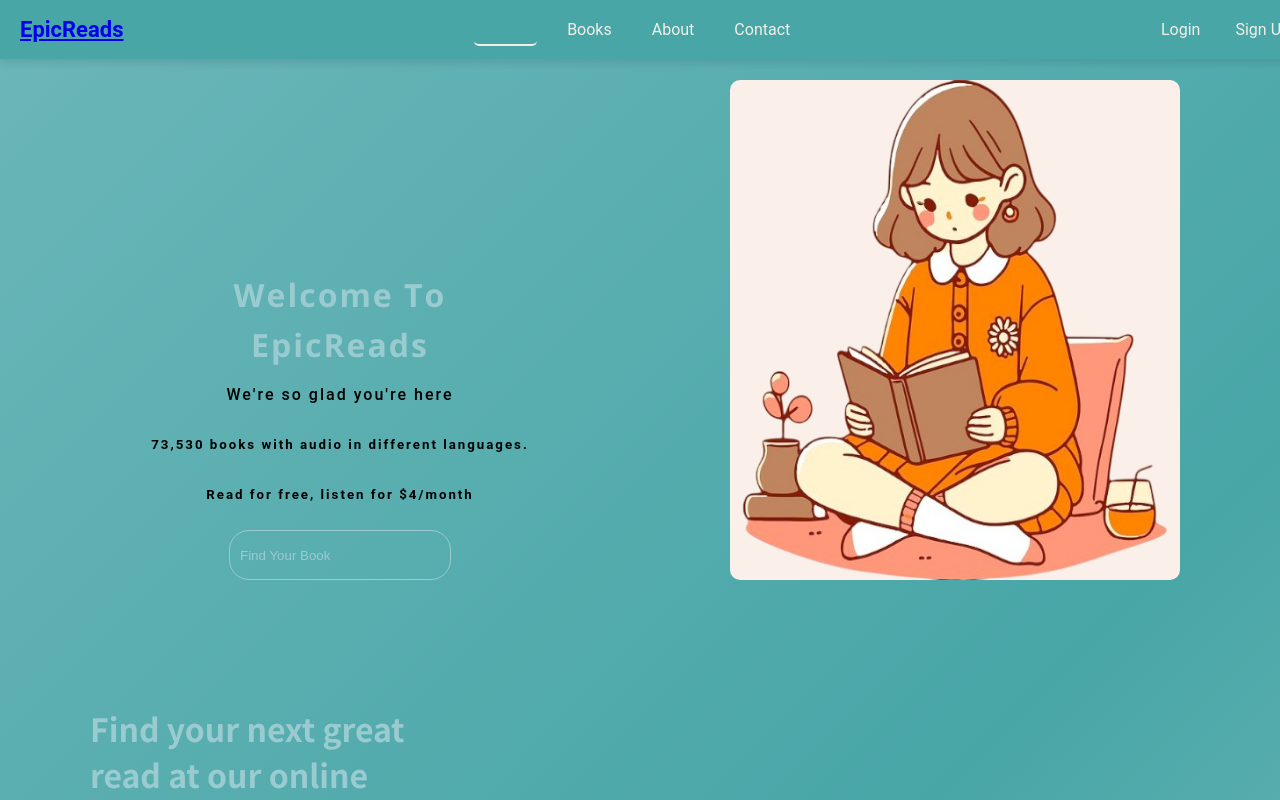
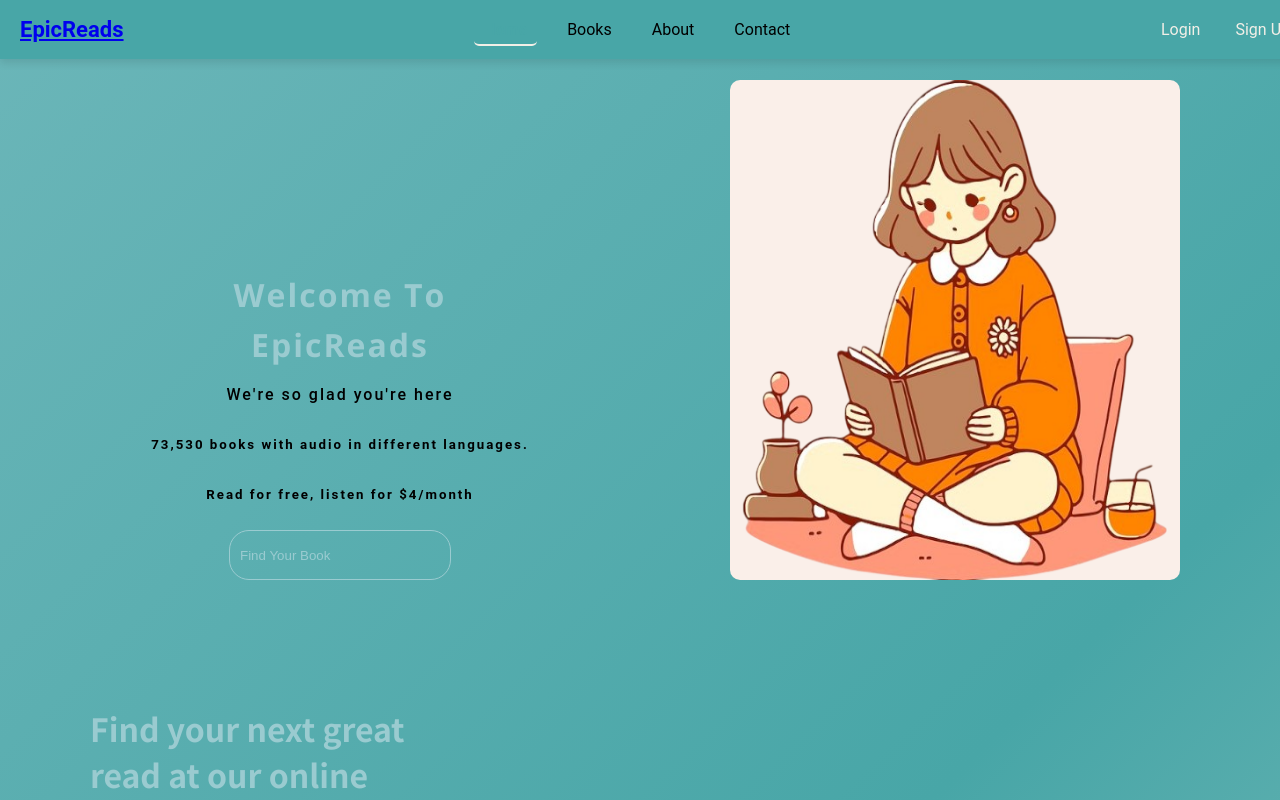
Before and after one commit to ayoubmorchid/bookhaven, a React (Create React App) app: page / in a window 1280 px wide. Shown: the top 800 px of the page. Built offline with nearby package versions, Linux system fonts and the light colour scheme.

Commit message:
change some variable in file navbar.css

```diff
--- a/src/style/navbar.css
+++ b/src/style/navbar.css
@@ -39,12 +39,13 @@
 
 .nav-item a {
   text-decoration: none;
-  color: var(--background-color);
+  color: var(--text-color);
   font-size: 16px;
   text-transform: capitalize;
   padding: 5px 10px;
   border-radius: 5px;
   transition: background-color 0.3s ease, color 0.3s ease;
+
 }
 
 .nav-item a:hover {
```
